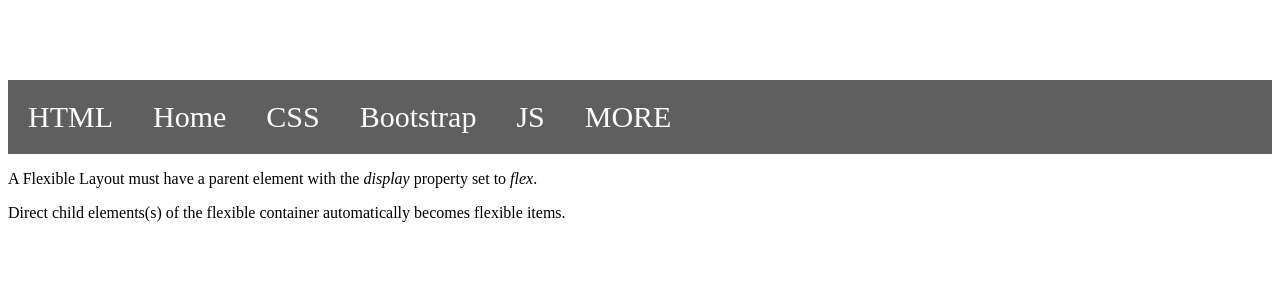
After one commit to Shubhamdutta2000/Web-Training, a PHP site: page /navbar.html in a window 1280 px wide. The commit adds this page. Shown: the top 300 px of the page. Run offline with PHP 8.4, Linux system fonts and the light colour scheme.

Commit message:
update CSS module

```diff
--- /dev/null
+++ b/02. CSS/navbar.html
@@ -0,0 +1,66 @@
+<!DOCTYPE html>
+<html>
+  <head>
+    <title>Navbar</title>
+    <style>
+      .flex-container {
+        display: flex;
+        position: relative;
+        flex-direction: row;
+        margin-top: 80px;
+        position: sticky;
+        background-color: #5f5f5f;
+        top: 0;
+      }
+
+      .flex-container > a {
+        background-color: #5f5f5f;
+        padding: 20px;
+        font-size: 30px;
+        color: #fff;
+
+        /* for removing the underline in the text of anchor tag */
+        text-decoration: none;
+      }
+
+      .flex-container > a:hover {
+        background-color: rgba(0, 0, 0, 0.16);
+        color: whitesmoke;
+        text-align: center;
+      }
+
+    </style>
+  </head>
+  <body>
+    <div class="flex-container">
+      <a style="order: 2" href="/">
+        <div>Home</div>
+      </a>
+      <a style="order: 1" href="/">
+        <div>HTML</div>
+      </a>
+      <a style="order: 3" href="/">
+        <div>CSS</div>
+      </a>
+      <a style="order: 4" href="/">
+        <div>Bootstrap</div>
+      </a>
+      <a style="order: 5" href="/">
+        <div>JS</div>
+      </a>
+      <a style="order: 6" href="/">
+        <div>MORE</div>
+      </a>
+    </div>
+
+    <p>
+      A Flexible Layout must have a parent element with the
+      <em>display</em> property set to <em>flex</em>.
+    </p>
+
+    <p class="con">
+      Direct child elements(s) of the flexible container automatically becomes
+      flexible items.
+    </p>
+  </body>
+</html>
```
Also changed, not shown: 02. CSS/CSS.txt (+17 -0 lines), 02. CSS/index.html (+9 -1 lines), 02. CSS/style.css (+47 -2 lines).
